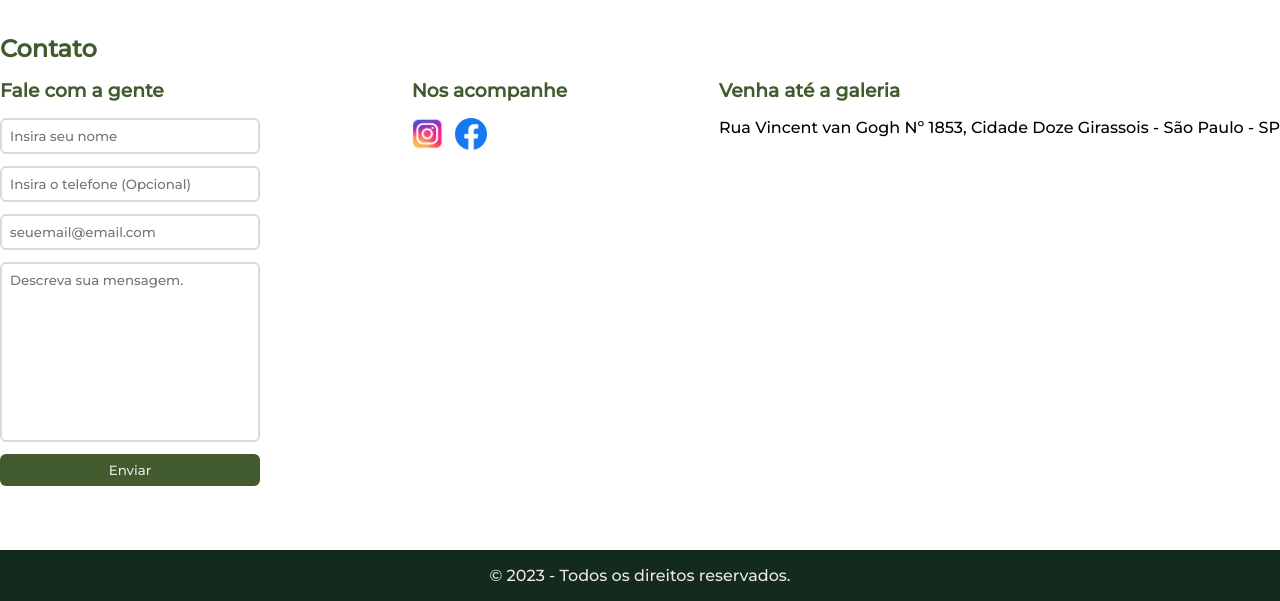
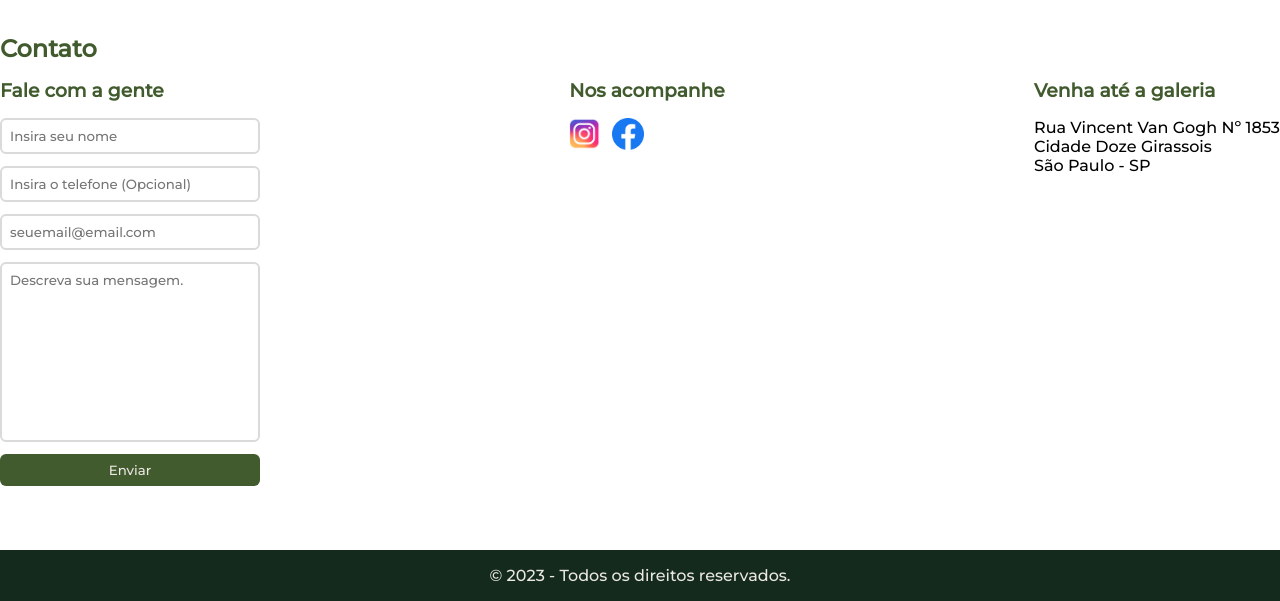
Before and after one commit to ojonasa/Site_Colarte, a plain HTML site: page index.html in a window 1280 px wide. Shown: the part 1165-1766 px from the top of the page. Drawn offline with Linux system fonts and the light colour scheme.

Commit message:
FIX: venha até..

```diff
--- a/index.html
+++ b/index.html
@@ -91,11 +91,15 @@
                         </li>
                     </ul>
                 </div>
-                <div>
+                <div class="venha-ate">
                     <h3>Venha até a galeria</h3>
                     <p>
-                        Rua Vincent van Gogh Nº 1853, Cidade Doze Girassois - São Paulo - SP
+                        Rua Vincent Van Gogh Nº 1853
                     </p>
+                    <p>
+                        Cidade Doze Girassois
+                    </p>
+                    <p>São Paulo - SP</p>
                 </div>
             </div>
         </div>
--- a/main.css
+++ b/main.css
@@ -147,6 +147,10 @@ form button:hover {
     cursor: pointer;
 }
 
+.venha-ate p{
+    margin-bottom: 0px;
+}
+
 footer {
     display: flex;
     background-color: #142a1c;
```
